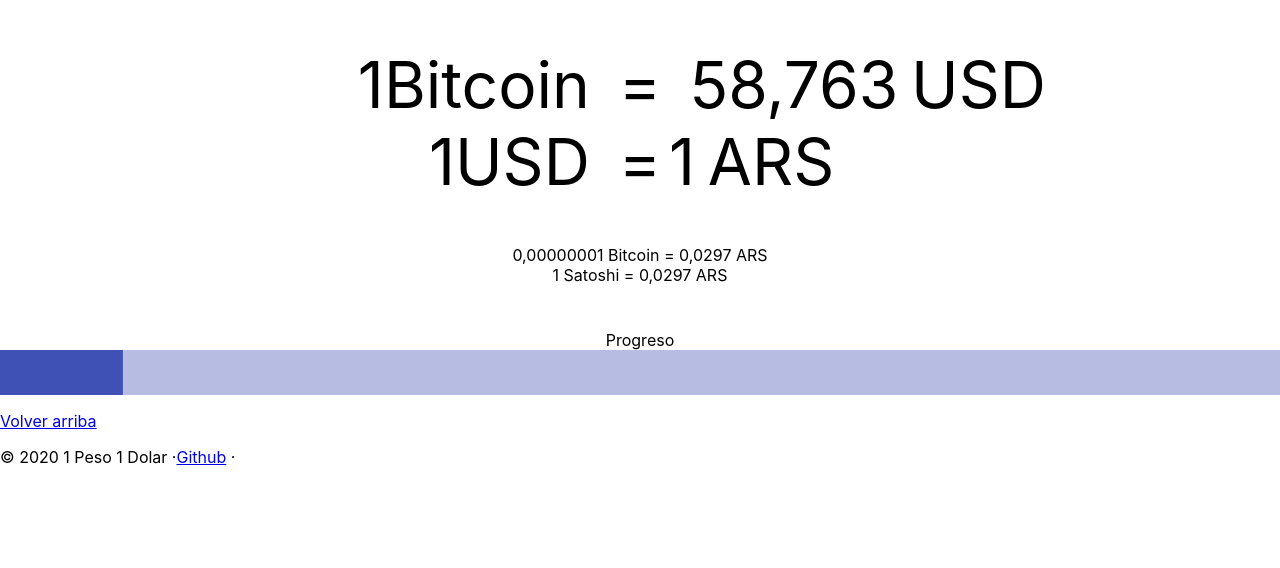
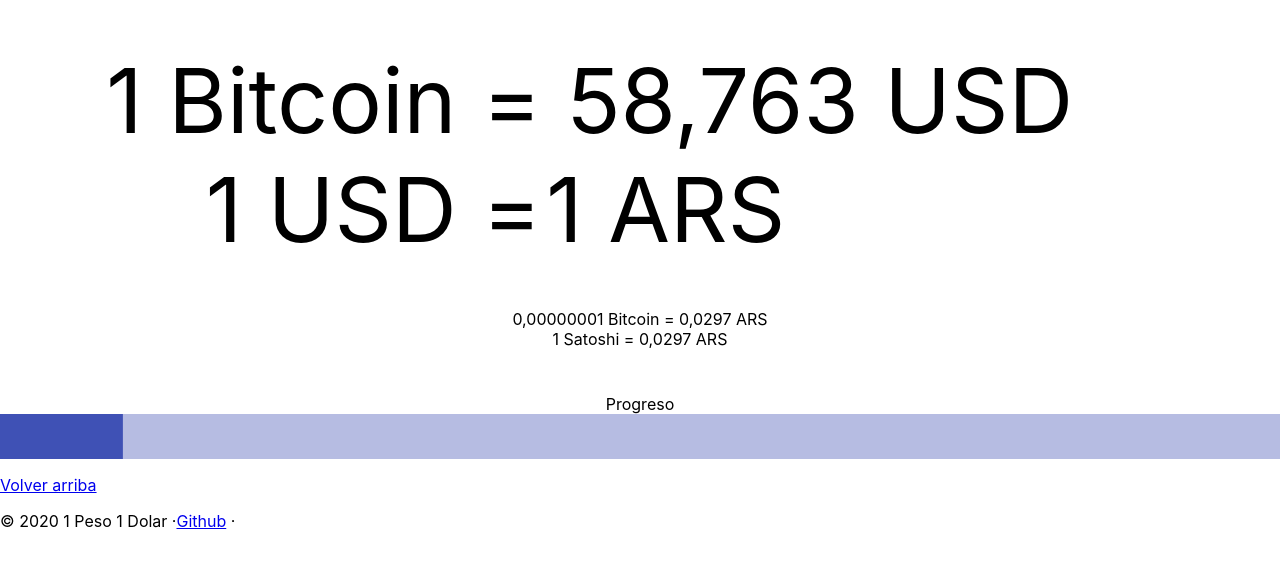
Before and after one commit to agustinkassis/1satoshi1peso, a React (Create React App) app: page / in a window 1280 px wide. Shown: the part 184-752 px from the top of the page. Built offline with nearby package versions, Linux system fonts and the light colour scheme.

Commit message:
CSS fixed

```diff
--- a/package.json
+++ b/package.json
@@ -16,6 +16,7 @@
     "react": "^17.0.2",
     "react-dom": "^17.0.2",
     "react-scripts": "4.0.3",
+    "sass": "^1.38.2",
     "typescript": "^4.1.2",
     "web-vitals": "^1.0.1"
   },
--- a/src/App.css
+++ b/src/App.scss
@@ -1,4 +1,6 @@
 body {
+  width: 100vw;
+  overflow-x: hidden;
 }
 
 main {
@@ -24,16 +26,19 @@
   font-size: 5em;
 }
 
+section#start {
+  width: 120%;
+  margin-left: -20%;
+}
+
 .quote {
-  font-size: 4em;
+  font-size: 7vw;
   display: flex;
-  flex-wrap: wrap;
-  min-width: 720px;
+  width: 100%;
   transition: 1s transform;
-
   .side {
-    flex: 1 1 1px;
-
+    flex: 1 1 0;
+    flex-wrap: nowrap;
     > span {
       display: inline-block;
     }
@@ -41,15 +46,18 @@
 
   .left {
     text-align: right;
-    padding-right: 16px;
+    padding-right: 1vw;
+    .symbol span {
+      margin-left: 2vw;
+    }
   }
 
   .right {
     text-align: left;
-    padding-left: 16px;
+    padding-left: 1vw;
 
     .symbol span {
-      margin-left: 0.2em;
+      margin-left: 2vw;
     }
   }
 
--- a/src/App.tsx
+++ b/src/App.tsx
@@ -1,6 +1,6 @@
 // eslint-disable-next-line no-use-before-define
 import React from "react";
-import "./App.css";
+import "./App.scss";
 import Home from "./Home";
 
 function App() {
--- a/src/Home.tsx
+++ b/src/Home.tsx
@@ -111,7 +111,6 @@
             this.date = comp;
           }}
         />
-
         <section id="start">
           <Quote
             ref={(comp) => {
@@ -131,7 +130,6 @@
             right={{ qty: 1, symbol: "ARS" }}
           />
         </section>
-
         <section className="hidden" id="decimals">
           <div>1 Bitcoin = 2.970.000 ARS</div>
           <div>0,1 Bitcoin = 297.000 ARS</div>
@@ -143,12 +141,10 @@
           <div>0,0000001 Bitcoin = 0,297 ARS</div>
           <div>0,00000001 Bitcoin = 0,0297 ARS</div>
         </section>
-
         <section id="sat_ars">
           <div>0,00000001 Bitcoin = 0,0297 ARS</div>
           <div>1 Satoshi = 0,0297 ARS</div>
         </section>
-
         <ProgressBar
           opacity={1}
           ref={(comp) => {
@@ -156,7 +152,6 @@
           }}
           progress={9.6}
         />
-
         <Footer />
       </div>
     );
```
Also changed, not shown: 1 other file (tests, documents, lock files or other folders).
